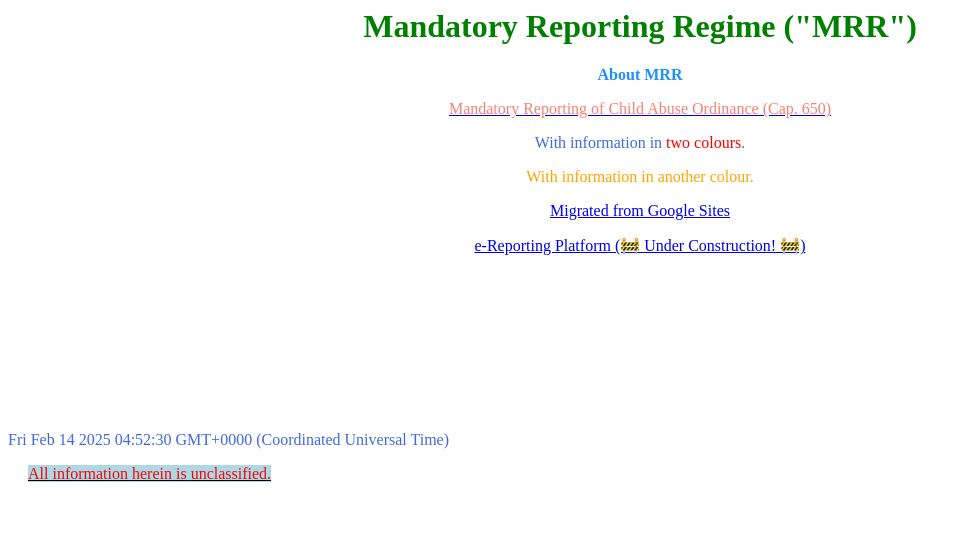
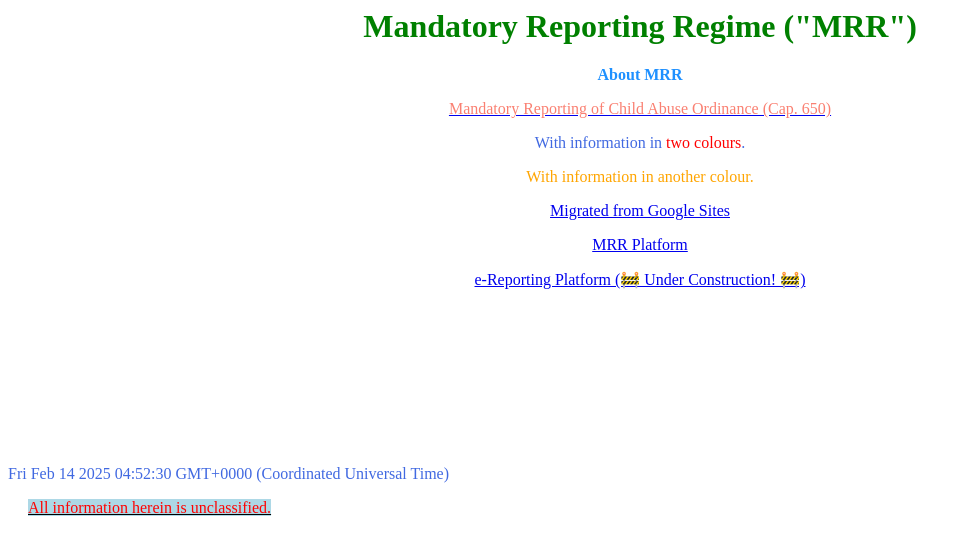
Before and after one commit to absfiled/mrr, a plain HTML site: page index.html in a window 1280 px wide. Shown: the whole page, without its empty margins (0-971 px from the left). Drawn offline with Linux system fonts and the light colour scheme.

Commit message:
Update index.html

```diff
--- a/index.html
+++ b/index.html
@@ -10,6 +10,7 @@
 <p style="text-align:center;"><na>With information in <span><r>two colours</r></span>.</na></p>
 <p style="text-align:center;"><o>With information in another colour.</o></p>
 <p style="text-align:center;"><a href="Home.html" target="_blank">Migrated from Google Sites</a></p>
+<p style="text-align:center;"><a href="platform.html" target="_blank">MRR Platform</a></p>
 <p style="text-align:center;"><a href="https://mrr.gov.hk" target="_blank">e-Reporting Platform (🚧 Under Construction! 🚧)</a></p>
 <br>
 <br>
```
